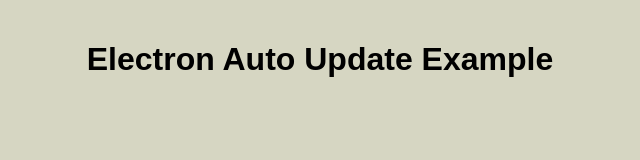
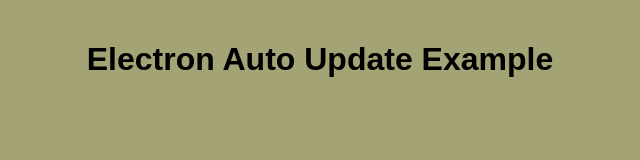
Before and after one commit to rajyalakshmiathikamsetty/autoupdator-electron-example, an Electron app: page index.html in a window 800 px wide. Shown: the whole page, without its empty margins (80-720 px from the left). Drawn offline with Linux system fonts and the light colour scheme; no server answers.

Commit message:
Version 1.1.0 update

```diff
--- a/index.html
+++ b/index.html
@@ -7,7 +7,7 @@
       margin: 0;
       padding: 20px;
       font-family: sans-serif;
-      background-color: #d6d6c2;
+      background-color: #a3a375;
       text-align: center;
     }
     #notification {
--- a/package.json
+++ b/package.json
@@ -1,6 +1,6 @@
 {
   "name": "autoupdator-electron-example",
-  "version": "1.0.9",
+  "version": "1.1.0",
   "description": "To Auto Update Electron application",
   "main": "main.js",
   "scripts": {
```
